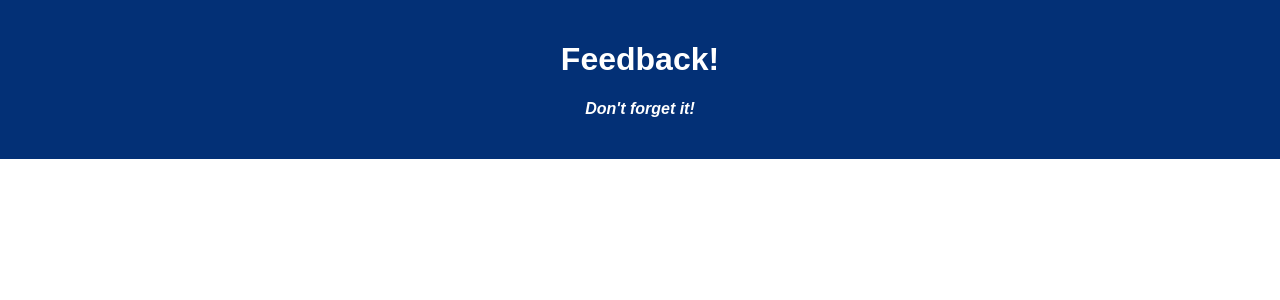
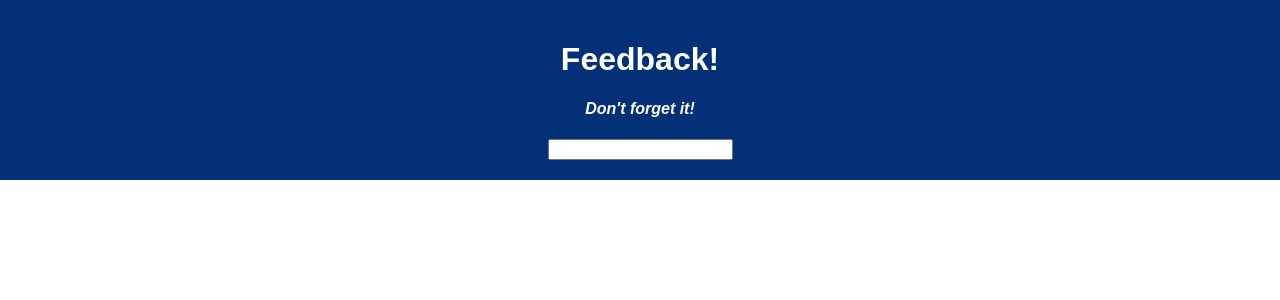
Before and after one commit to A1exMurphy/feedback-loop-redux, a React (Create React App) app: page /review in a window 1280 px wide. Shown: the top 300 px of the page. Built offline with nearby package versions, Linux system fonts and the light colour scheme.

Commit message:
laid out feeling component blank, added Provider

```diff
--- a/src/components/App/App.jsx
+++ b/src/components/App/App.jsx
@@ -3,14 +3,18 @@ import axios from 'axios';
 import { useDispatch, useSelector } from 'react-redux';
 import { HashRouter as Router, Route, Link } from 'react-router-dom/cjs/react-router-dom.min';
 import './App.css';
+import FeelingForm from './feeling/feeling';
 
 function App() {
+  const dispatch = useDispatch();
+
 
   return (
     <div className='App'>
       <header className='App-header'>
         <h1 className='App-title'>Feedback!</h1>
         <h4>Don't forget it!</h4>
+        <FeelingForm />
       </header>
     </div>
   );
--- a/src/components/App/feeling/feeling.jsx
+++ b/src/components/App/feeling/feeling.jsx
@@ -0,0 +1,28 @@
+import { useState } from "react";
+import { useDispatch, useSelector } from "react-redux";
+
+
+function FeelingForm() {
+    const cartContents = useSelector(store => store.feelingContents)
+
+    //create local state for holding input value
+    let [feelingResult, setFeelingResult] = useState('');
+
+    const dispatch = useDispatch();
+
+        //function to update local state with user input
+        const handleInputChange = (target) => {
+            setFeelingResult(event.target.value)
+        };
+
+
+    return(
+        <>
+            {/* <form> */}
+            <input></input>
+            {/* </form> */}
+        </>
+    )
+}
+
+export default FeelingForm;
--- a/src/index.js
+++ b/src/index.js
@@ -1,11 +1,16 @@
 import React from 'react';
 import ReactDOM from 'react-dom/client';
+import { Provider } from 'react-redux';
+import store from './redux/store';
 import './index.css';
 import App from './components/App/App';
 
 const root = ReactDOM.createRoot(document.getElementById('root'));
+
 root.render(
     <React.StrictMode>
-        <App />
+        <Provider store={store}>
+            <App />
+        </Provider>
     </React.StrictMode>
 );
```
